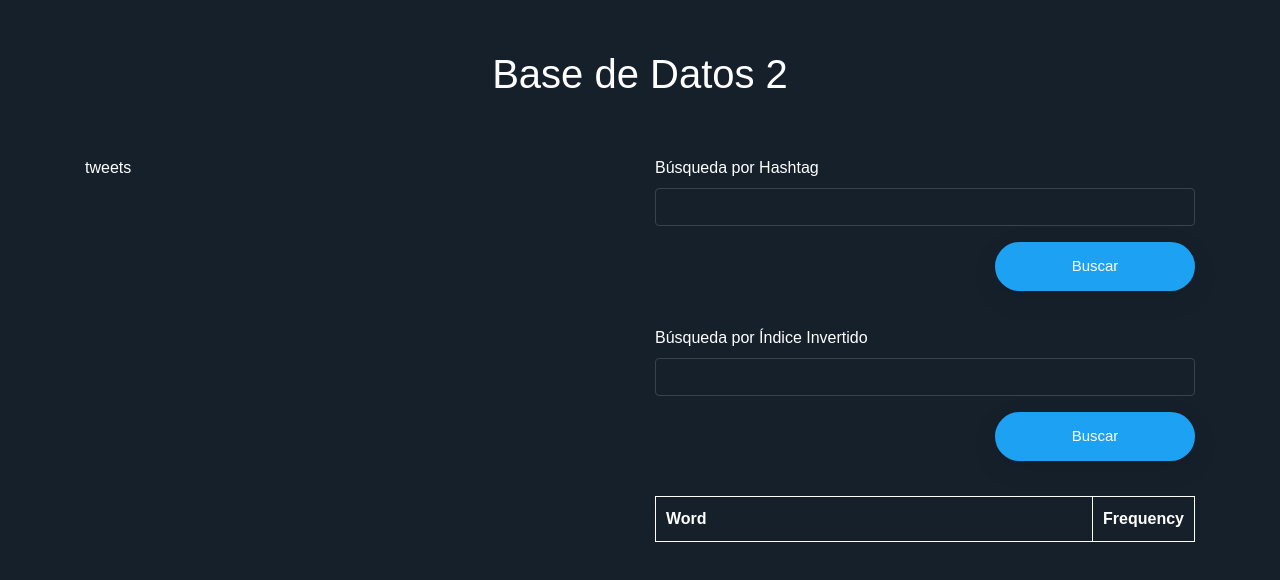
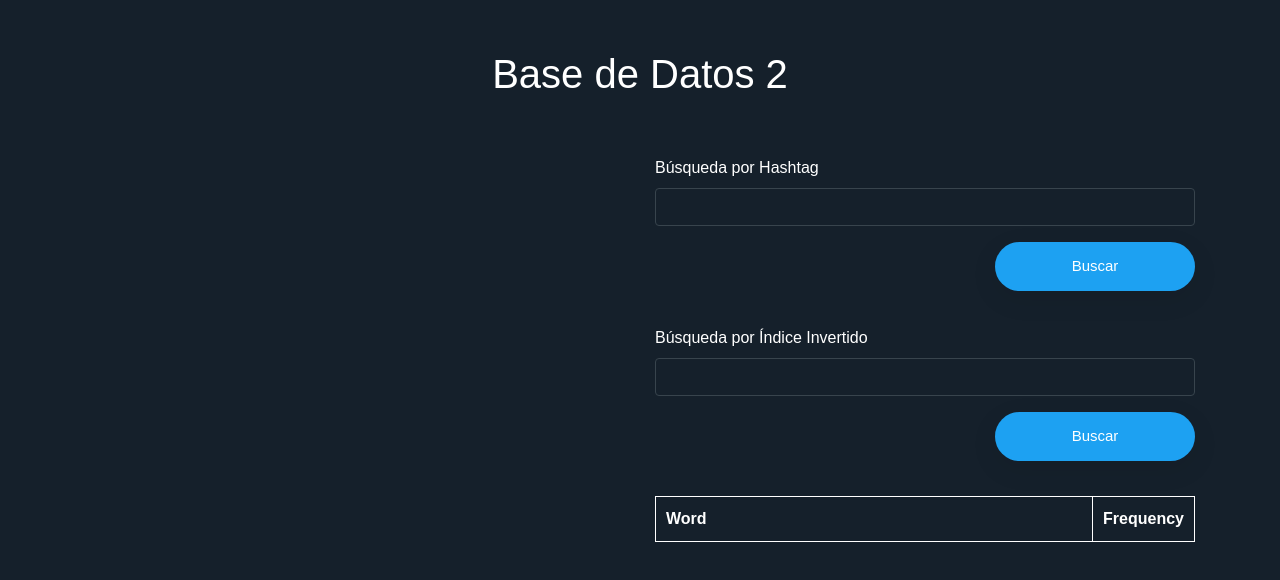
Before and after one commit to antoniott15/AnalitycsInverseIndexOptimization, a React (Create React App) app in the folder search-engine/: page / in a window 1280 px wide. Shown: the top 580 px of the page. Built offline with nearby package versions, Linux system fonts and the light colour scheme.

Commit message:
tweets showing

```diff
--- a/search-engine/src/App.tsx
+++ b/search-engine/src/App.tsx
@@ -63,6 +63,12 @@ const TableWrapper = styled.div`
       width: 100%;
       padding: 10px;
       }
+`
+
+const TweetsWrapper = styled.div`
+  position: absolute;
+  height: 100%;
+  overflow-y: scroll;
 `
 
 class Token {
@@ -145,8 +151,12 @@ const App = () => {
                     </Title>
                 </Row>
                 <Row>
-                    <Col>
-                        tweets
+                    <Col style={{overflow: "hidden", position: "relative"}}>
+                        <TweetsWrapper>
+                            {tweets.map(elem => (
+                                <Tweet options={{ theme: 'dark'}} tweetId={elem.id}/>
+                            ))}
+                        </TweetsWrapper>
                     </Col>
                     <Col>
                         <Wrapper>
```
